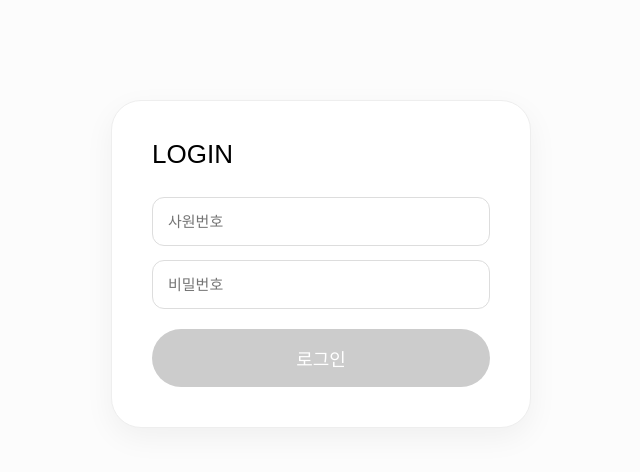
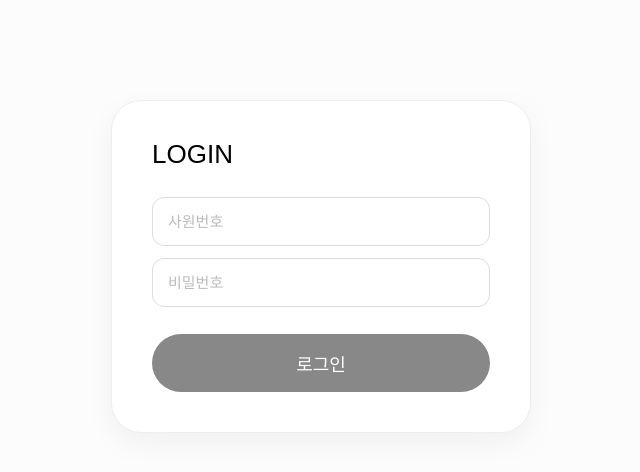
Before and after one commit to mes-team-2/React, a React (Create React App) app: page /login in a window 1280 px wide. Shown: the top 472 px of the page, without its empty margins (319-959 px from the left). Built offline with nearby package versions, Linux system fonts and the light colour scheme.

Commit message:
로그인 라우팅 수정

```diff
--- a/src/App.js
+++ b/src/App.js
@@ -4,33 +4,41 @@ import {
   Route,
   Navigate,
 } from "react-router-dom";
+
 import ScrollToTop from "./components/ScrollToTop";
 import GlobalStyle from "./components/GlobalStyle";
+import SideBar from "./components/SideBar";
+import AuthGuard from "./context/AuthGuard";
 
 import Login from "./pages/Login";
 import DashBoard from "./pages/dashboard/DashBoard";
-import SideBar from "./components/SideBar";
 
 import WorkOrders from "./pages/production/WorkOrder";
 import Lot from "./pages/production/Lot";
 import MaterialLot from "./pages/production/MaterialLot";
+import Shipment from "./pages/production/Shipment";
+import Barcode from "./pages/production/Barcode";
+
 import Bom from "./pages/master/BOM";
-import DefectLog from "./pages/quality/DefectLog";
-import Inventory from "./pages/inventory/Inventory";
 import Machine from "./pages/master/Machine";
 import Material from "./pages/master/Material";
-import ProcessLog from "./pages/production/ProcessLog";
 import Product from "./pages/master/Product";
+import Worker from "./pages/master/Worker";
+import Process from "./pages/master/Process";
+
+import TestLog from "./pages/quality/TestLog";
+import DefectLog from "./pages/quality/DefectLog";
+
+import Inventory from "./pages/inventory/Inventory";
+import MaterialLog from "./pages/master/MaterialLog";
+
 import Traceability from "./pages/report/Traceability";
 import ProductionReport from "./pages/report/ProductionReport";
+
+import ProcessLog from "./pages/production/ProcessLog";
 import Test from "./pages/Test";
-import Worker from "./pages/master/Worker";
-import Process from "./pages/master/Process";
-import Barcode from "./pages/production/Barcode";
+
 import { AuthProvider } from "./context/AuthContext";
-import TestLog from "./pages/quality/TestLog";
-import MaterialLog from "./pages/master/MaterialLog";
-import Shipment from "./pages/production/Shipment";
 
 /* 아직 안 만든 페이지는 임시 */
 const Empty = ({ title }) => <div>{title}</div>;
@@ -40,14 +48,21 @@ function App() {
     <Router>
       <GlobalStyle />
       <AuthProvider>
-
         <ScrollToTop />
 
         <Routes>
-          {/* 로그인 */}
+          {/* ================= 로그인 (유일한 공개 페이지) ================= */}
           <Route path="/login" element={<Login />} />
 
-          {/* MES 레이아웃 */}
+          {/* ================= 인증 보호 영역 ================= */}
+          <Route element={<AuthGuard />}>
+            {/* 루트 접근 시 */}
+            <Route
+              path="/"
+              element={<Navigate to="/mes/dashboard" replace />}
+            />
+
+            {/* ================= MES 레이아웃 ================= */}
             <Route path="/mes" element={<SideBar />}>
               <Route index element={<Navigate to="dashboard" replace />} />
               <Route path="dashboard" element={<DashBoard />} />
@@ -77,7 +92,6 @@ function App() {
               {/* ================= 자재 / 재고 ================= */}
               <Route path="material" element={<Material />} />
               <Route path="material-tx" element={<MaterialLog />} />
-            <Route path="product" element={<Product />} />
               <Route path="inventory" element={<Inventory />} />
 
               {/* ================= 리포트 ================= */}
@@ -89,12 +103,13 @@ function App() {
               {/* ================= 공정 로그 ================= */}
               <Route path="process-log" element={<ProcessLog />} />
 
-            {/* 하린이의 TEST 링크 */}
+              {/* 테스트 */}
               <Route path="test" element={<Test />} />
             </Route>
+          </Route>
 
-          {/* 루트 접근 */}
-          <Route path="/" element={<Navigate to="/mes/dashboard" replace />} />
+          {/* ================= 나머지 모든 경로 ================= */}
+          <Route path="*" element={<Navigate to="/login" replace />} />
         </Routes>
       </AuthProvider>
     </Router>
--- /dev/null
+++ b/src/context/AuthGuard.js
@@ -0,0 +1,17 @@
+import { useContext } from "react";
+import { Navigate, Outlet, useLocation } from "react-router-dom";
+import { AuthContext } from "../context/AuthContext";
+
+const AuthGuard = () => {
+  const { isLoggedIn } = useContext(AuthContext);
+  const location = useLocation();
+
+  // 로그인 안 됐으면 어떤 URL이든 로그인으로
+  if (!isLoggedIn) {
+    return <Navigate to="/login" replace state={{ from: location }} />;
+  }
+
+  return <Outlet />;
+};
+
+export default AuthGuard;
--- a/src/pages/Login.js
+++ b/src/pages/Login.js
@@ -1,11 +1,13 @@
 import styled from "styled-components";
-import { useState, useContext } from "react"; // useContext 추가
-import AxiosAPI from "../api/AxiosAPI"; // 만들어둔 Axios 인스턴스 import
-import { AuthContext } from "../context/AuthContext"; // Context import
+import { useState, useContext } from "react";
+import { Navigate } from "react-router-dom";
+import AxiosAPI from "../api/AxiosAPI";
+import { AuthContext } from "../context/AuthContext";
 
 /* =========================
-   스타일 컴포넌트 (기존 동일)
+   🔒 스타일 (네가 준 그대로)
 ========================= */
+
 const LoginWrapper = styled.div`
   display: flex;
   flex-direction: column;
@@ -31,27 +33,31 @@ const LoginCard = styled.div`
     font-family: "dnf bitbit v2", sans-serif;
     font-size: 26px;
     margin-bottom: 30px;
+    text-align: left;
     color: #000;
   }
 `;
 
 const InputGroup = styled.div`
-  display: flex;
-  flex-direction: column;
-  gap: 14px;
-  margin-bottom: 20px;
+  margin-bottom: 12px;
 
   input {
     width: 100%;
     padding: 15px;
     border-radius: 12px;
     border: 1px solid #ddd;
+    box-sizing: border-box;
     font-size: 15px;
     outline: none;
+    transition: all 0.2s ease-in-out;
 
     &:focus {
       border-color: #000;
       background-color: #fcfcfc;
+    }
+
+    &::placeholder {
+      color: #bbb;
     }
   }
 `;
@@ -66,55 +72,48 @@ const LoginButton = styled.button`
   font-family: "dnf bitbit v2", sans-serif;
   font-size: 18px;
   cursor: pointer;
+  margin-top: 15px;
+  transition: background-color 0.2s ease;
 
   &:hover {
     background-color: #333;
   }
-
-  &:disabled {
-    background-color: #ccc;
-    cursor: not-allowed;
-  }
 `;
 
 /* =========================
-   메인 컴포넌트
+   컴포넌트
 ========================= */
+
 const Login = () => {
-  const { login } = useContext(AuthContext); // Global 로그인 함수 가져오기
-  const [id, setId] = useState(""); // UI에서는 id지만 백엔드는 workerCode
+  const { isLoggedIn, login } = useContext(AuthContext);
+
+  const [id, setId] = useState("");
   const [pwd, setPwd] = useState("");
 
-  const isDisabled = !id || !pwd;
+  // ✅ 이미 로그인 상태면 로그인 페이지 접근 차단
+  if (isLoggedIn) {
+    return <Navigate to="/mes/dashboard" replace />;
+  }
 
   const handleLogin = async (e) => {
     e.preventDefault();
-    if (isDisabled) return;
+
+    if (!id || !pwd) return;
 
     try {
-      // 1. AxiosAPI를 사용해 백엔드로 요청 (baseURL 설정 덕분에 /auth/login만 쓰면 됨)
-      const response = await AxiosAPI.post("/auth/login", {
-        workerCode: id, // 백엔드 DTO 필드명에 맞춤
+      const res = await AxiosAPI.post("/auth/login", {
+        workerCode: id,
         password: pwd,
       });
 
-      // 2. 성공 시 처리 (200 OK)
-      if (response.status === 200) {
-        const { accessToken } = response.data;
+      if (res.status === 200) {
+        const { accessToken } = res.data;
 
-        // 3. AuthContext의 login 함수 호출 -> 토큰 저장 및 페이지 이동 자동 처리
+        // 👉 토큰 저장 & 이동은 AuthContext에서
         login(accessToken, id);
-
-        console.log("로그인 성공!");
       }
-    } catch (error) {
-      console.error("로그인 실패:", error);
-      // 에러 상황별 알림 (401: 비번 틀림, 그 외: 서버 오류)
-      if (error.response && error.response.status === 401) {
-        alert("사원번호 또는 비밀번호가 일치하지 않습니다.");
-      } else {
-        alert("서버 오류가 발생했습니다. 잠시 후 다시 시도해주세요.");
-      }
+    } catch (err) {
+      alert("사원번호 또는 비밀번호가 올바르지 않습니다.");
     }
   };
 
@@ -123,6 +122,7 @@ const Login = () => {
       <LoginCard>
         <h2>LOGIN</h2>
 
+        {/* form 유지 → 엔터 로그인 가능 */}
         <form onSubmit={handleLogin}>
           <InputGroup>
             <input
@@ -131,7 +131,9 @@ const Login = () => {
               value={id}
               onChange={(e) => setId(e.target.value)}
             />
+          </InputGroup>
 
+          <InputGroup>
             <input
               type="password"
               placeholder="비밀번호"
@@ -140,9 +142,7 @@ const Login = () => {
             />
           </InputGroup>
 
-          <LoginButton type="submit" disabled={isDisabled}>
-            로그인
-          </LoginButton>
+          <LoginButton type="submit">로그인</LoginButton>
         </form>
       </LoginCard>
     </LoginWrapper>
```
Lines whose indentation alone changed are shown as unchanged.
